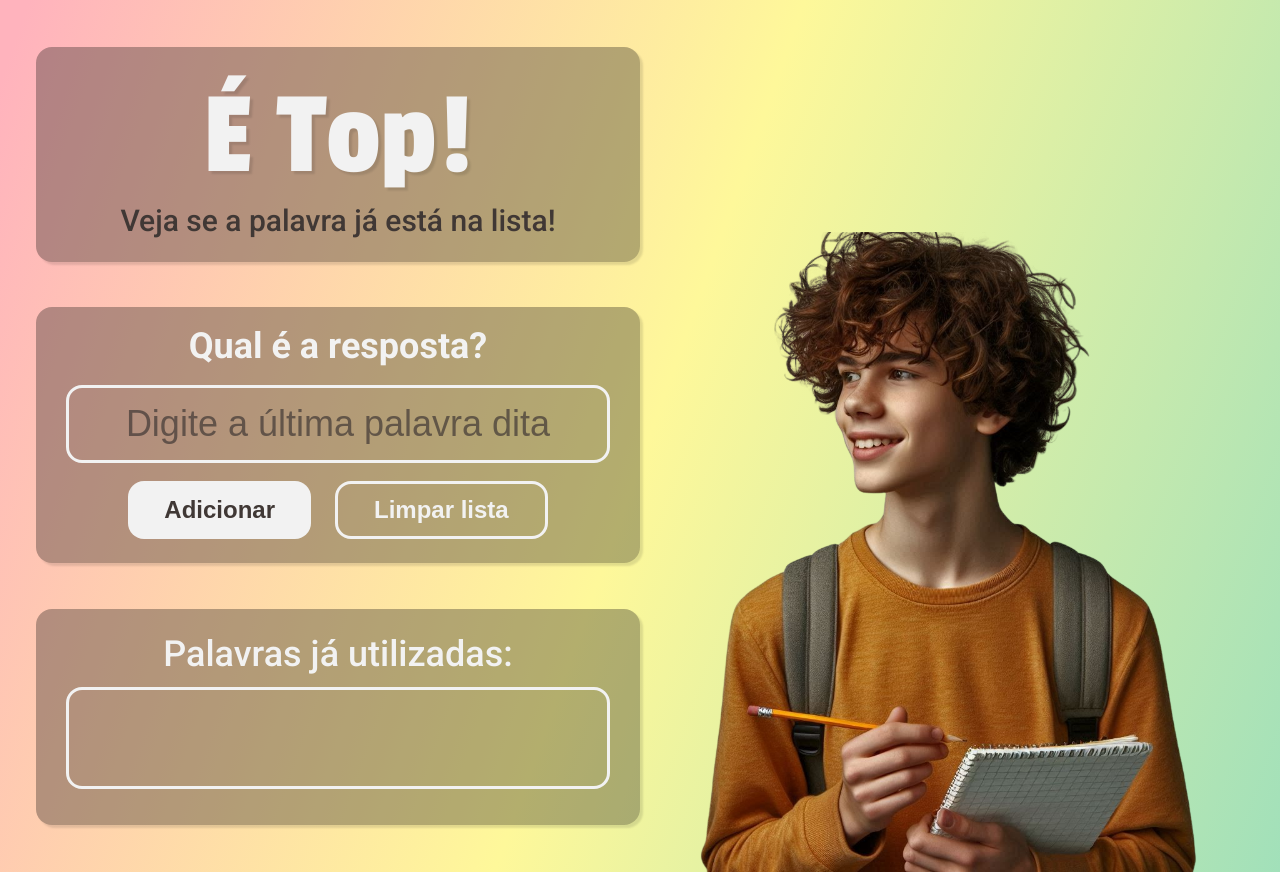
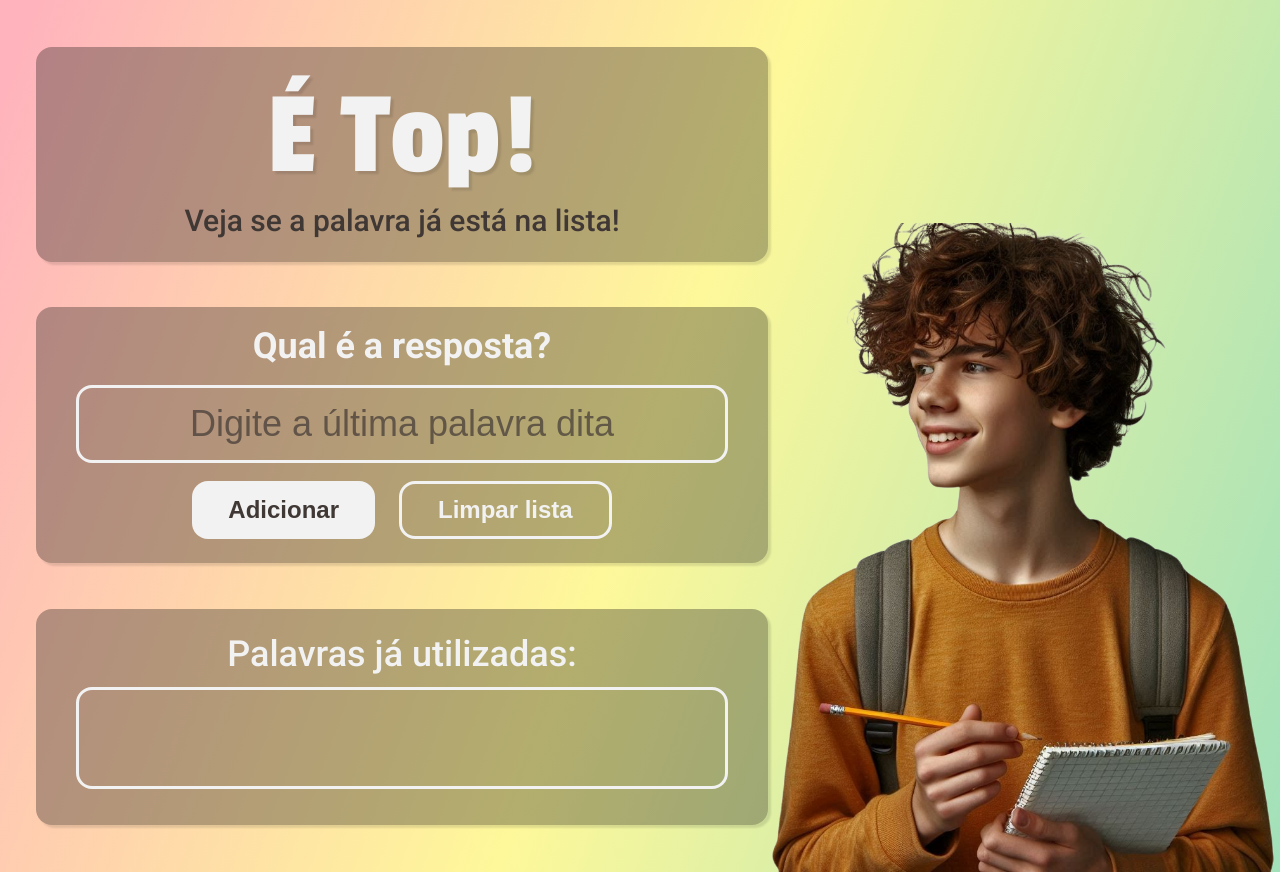
Before and after one commit to gogoiaba/P-gina-para-auxiliar-o-e-top, a plain HTML site: page index.html in a window 1280 px wide. Drawn offline with Linux system fonts and the light colour scheme.

Commit message:
acerto melhor de proporções

```diff
--- a/index.html
+++ b/index.html
@@ -33,7 +33,7 @@
             </div>
         </div>
         <div class="pagina__imagem">
-            <img src="img/_61c74d83-550a-4f7a-9d98-1e4a930347f1-removebg.png" alt="menino jovem segurando um caderno e um lápis" class="foto__menino">
+            <img src="img/meninocaderno.png" alt="menino jovem segurando um caderno e um lápis" class="foto__menino">
         </div>
     </div>
 
--- a/style.css
+++ b/style.css
@@ -26,7 +26,7 @@ html {
 
 .pagina__inteira {
     display: grid;
-    grid-template-columns: 50% 50%;
+    grid-template-columns: 60% 40%;
 }
 
 .bloco__container {
```
Also changed, not shown: img/meninocaderno.png (added).
